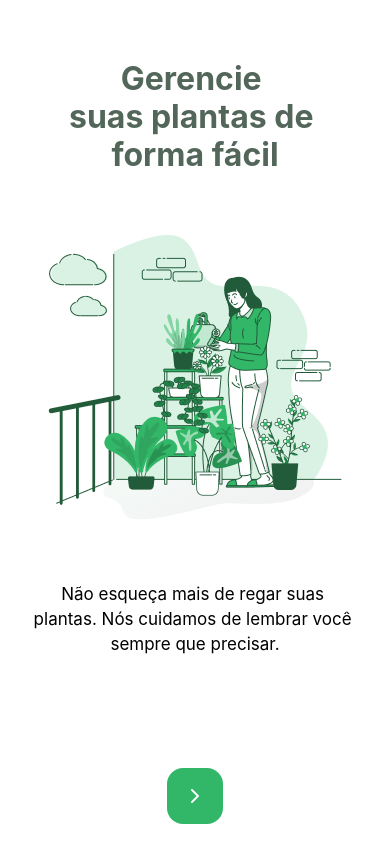
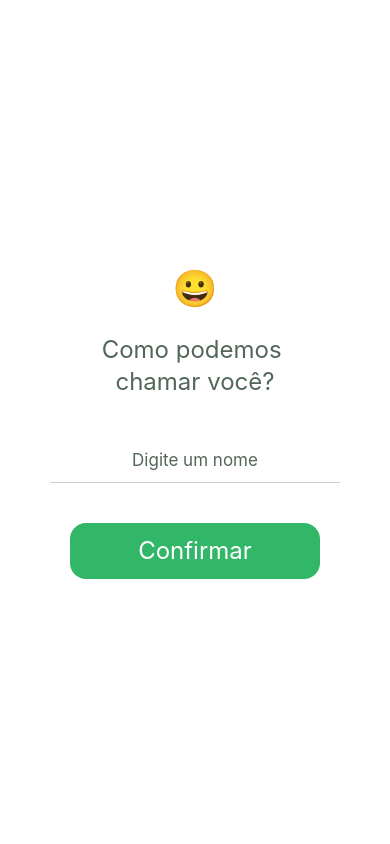
Before and after one commit to Dougllas92/plantmanager-cli, a React Native app: screen / in a window 390 px wide. Built offline with nearby package versions, Linux system fonts and the light colour scheme.

Commit message:
feat: create screen Useridentification and component sizedBox

```diff
--- a/App.tsx
+++ b/App.tsx
@@ -1,8 +1,8 @@
 import React from 'react';
-import { Welcome } from './src/screens/Welcome/Welcome';
+import { UserIdentification } from './src/screens/UserIdentification';
 
 export default function App() {
   return (
-    <Welcome />
+    <UserIdentification />
   )
 }
--- a/src/components/Button/styles.tsx
+++ b/src/components/Button/styles.tsx
@@ -3,12 +3,10 @@ import theme from '../../styles/theme';
 
 export const Btn = styled.TouchableOpacity`
   background-color: ${theme.colors.green};
-  width: 56px;
   height: 56px;
   border-radius: 16px;
   align-items: center;
   justify-content: center;
-  margin-bottom: 20px;
 `;
 
 export const ButtonText = styled.Text`
--- /dev/null
+++ b/src/components/SizedBox/index.tsx
@@ -0,0 +1,11 @@
+import React from 'react';
+import { View } from 'react-native';
+
+interface SizedProps {
+  height: number,
+  width: number
+}
+
+export function SizedBox({ height, width }: SizedProps) {
+  return <View style={{ height, width }} />
+}
--- /dev/null
+++ b/src/screens/UserIdentification/index.tsx
@@ -0,0 +1,66 @@
+import React, { useState } from 'react';
+
+import {
+  Wrapper,
+  Form,
+  Icon,
+  Title,
+  Input,
+  Footer
+} from './styles';
+
+import { SizedBox } from '../../components/SizedBox';
+import { Button } from '../../components/Button';
+import theme from '../../styles/theme';
+
+export function UserIdentification() {
+  const [isFocused, setIsFocused] = useState(false);
+  const [isFilled, setIsFilled] = useState(false);
+  const [name, setName] = useState<string>();
+
+  function handleFocused() {
+    setIsFocused(true);
+
+  }
+
+  function handleBlur() {
+    setIsFocused(false);
+    setIsFilled(!!name);
+  }
+
+  function handleChange(value: string) {
+    setIsFilled(!!value)
+    setName(value);
+  }
+
+  return (
+    <Wrapper>
+      <Form>
+        <Icon>
+          {isFilled ? '😄' : '😀'}</Icon>
+        <SizedBox height={24} width={0} />
+        <Title>
+          Como podemos {'\n'}
+          chamar você?
+        </Title>
+        <SizedBox height={40} width={0} />
+
+        <Input
+          style={{
+            borderColor: (isFocused || isFilled) ? theme.colors.green : theme.colors.gray
+          }}
+          placeholder='Digite um nome'
+          onFocus={handleFocused}
+          onBlur={handleBlur}
+          onChangeText={handleChange}
+
+        />
+
+        <SizedBox height={40} width={0} />
+        <Footer>
+          <Button title="Confirmar" />
+        </Footer>
+      </Form>
+    </Wrapper>
+  )
+}
--- /dev/null
+++ b/src/screens/UserIdentification/styles.tsx
@@ -0,0 +1,43 @@
+import styled from 'styled-components/native';
+import theme from '../../styles/theme';
+
+export const Wrapper = styled.SafeAreaView`
+  flex: 1;
+  align-items: center;
+  justify-content: space-around;
+  background-color: #FFF;
+  width: 100%;
+`;
+
+export const Form = styled.View`
+  flex: 1;
+  padding: 0px 50px;
+  width: 100%;
+  align-items: center;
+  justify-content: center;
+`;
+
+export const Icon = styled.Text`
+  font-size: 36px;
+`;
+
+export const Title = styled.Text`
+  font-size: ${theme.sizes.subtitle};
+  line-height: 32px;
+  color: ${theme.colors.heading};
+  text-align: center;
+`;
+
+export const Input = styled.TextInput`
+  border-bottom-width: 1px;
+  color: ${theme.colors.heading};
+  text-align: center;
+  padding: 12px;
+  width: 100%;
+  font-size: ${theme.sizes.medium};
+`;
+
+export const Footer = styled.View`
+  padding: 0px 20px;
+  width: 100%;
+`;
```
